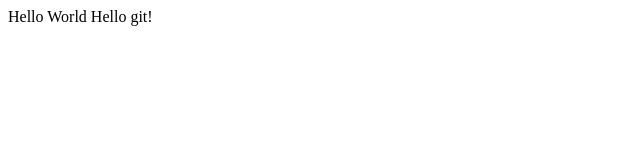
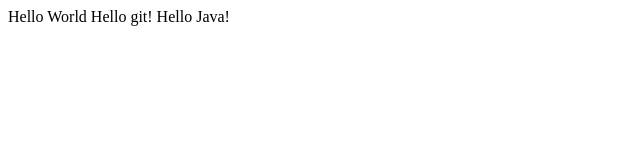
Before and after one commit to joytasnet/miniSite11, a plain HTML site: page index.html in a window 1280 px wide. Shown: the full height of the page, 0-640 px from the left. Drawn offline with Linux system fonts and the light colour scheme.

Commit message:
Hello Java追加

```diff
--- a/index.html
+++ b/index.html
@@ -9,5 +9,7 @@
 		World
 		Hello
 		git!
+		Hello
+		Java!
 	</body>
 </html>
```
